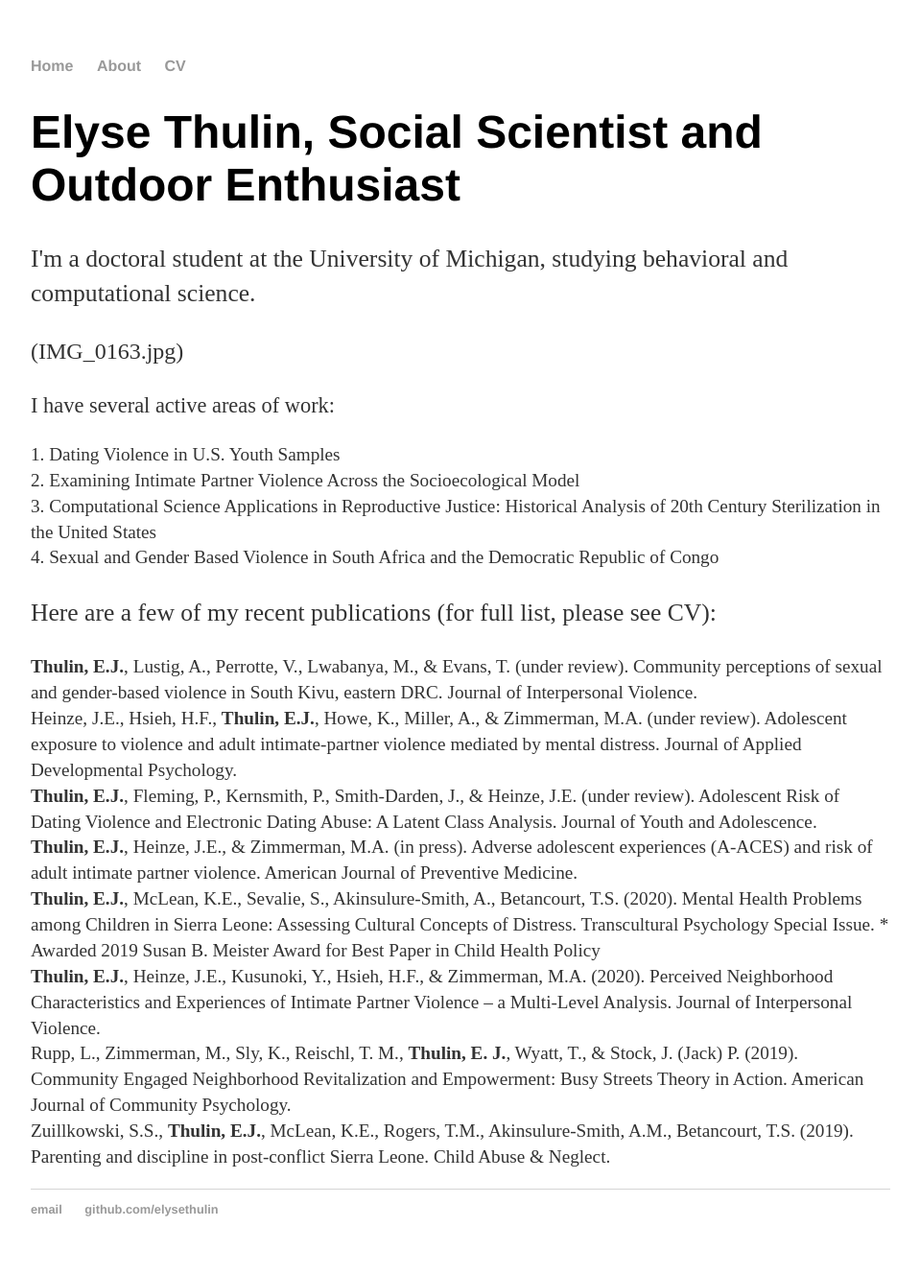
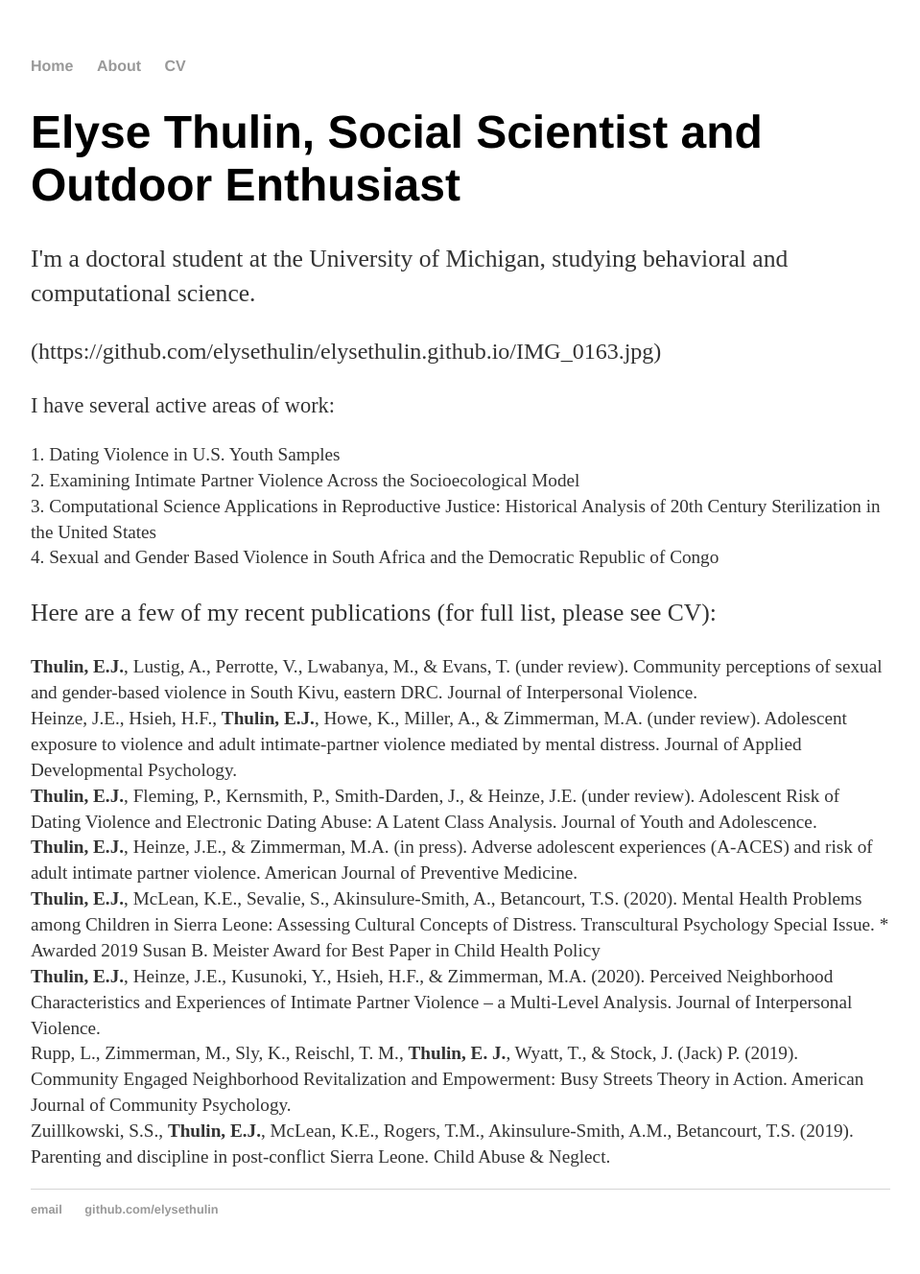
Before and after one commit to elysethulin/elysethulin.github.io, a Jekyll site: the page built from index.html, in a window 1280 px wide. Shown: the whole page at 96% size, without its empty margins (160-1119 px from the left). Built offline with Jekyll 4.4.1, drawn with Linux system fonts in a browser that asks for light colours; some of the changed lines change nothing that is shown.

Commit message:
Update index.html

```diff
--- a/index.html
+++ b/index.html
@@ -5,7 +5,7 @@ title: Elyse Thulin, Social Scientist and Outdoor Enthusiast
 <div class="blurb">
 	<h1>Elyse Thulin, Social Scientist and Outdoor Enthusiast</h1>
 		<p style="font-size:160%;">I'm a doctoral student at the University of Michigan, studying behavioral and computational science.</p>
-		<p> (IMG_0163.jpg) </p>
+		<p> (https://github.com/elysethulin/elysethulin.github.io/IMG_0163.jpg) </p>
 		<p style="font-size:140%;">I have several active areas of work:
 			<p style="font-size:120%;"> 1. Dating Violence in U.S. Youth Samples
 			<br> 2. Examining Intimate Partner Violence Across the Socioecological Model
```
